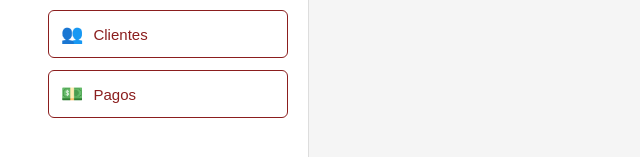
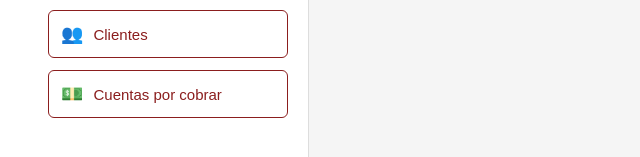
Before and after one commit to GrupoTEKC/erp-proyecto, a React (Vite) app in the folder erp-frontend/: page / in a window 1280 px wide. Shown: the part 433-590 px from the top of the page, without its empty margins (0-640 px from the left). Built offline with nearby package versions, Linux system fonts and the light colour scheme.

Commit message:
Update Menu.jsx

```diff
--- a/erp-frontend/src/pages/Menu.jsx
+++ b/erp-frontend/src/pages/Menu.jsx
@@ -126,10 +126,10 @@ function Menu() {
             </button>
           </Link>
 
-          <Link to="/pagos" style={styles.link}>
+         <Link to="/pagos-login" style={styles.link}>
             <button style={styles.button}>
               <span style={styles.icon}>💵</span>
-              Pagos
+              Cuentas por cobrar
             </button>
           </Link>
 
```
